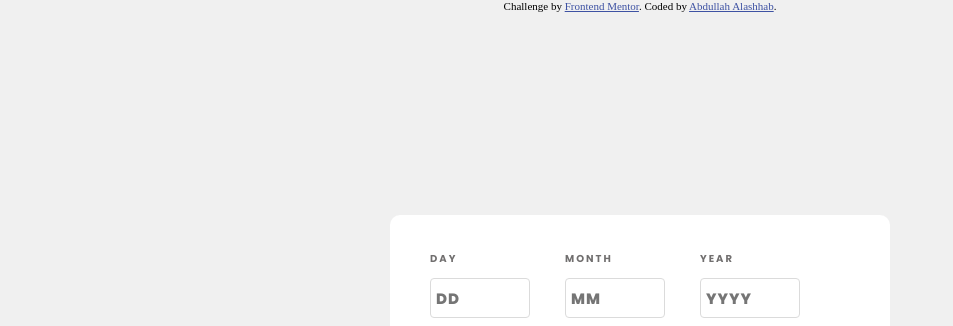
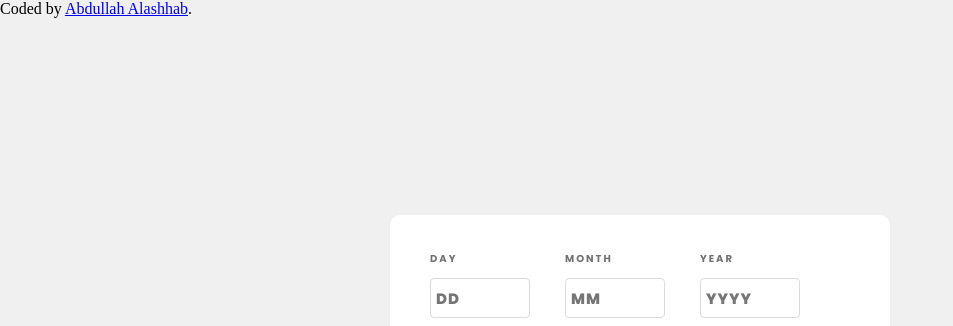
Before and after one commit to DoctorLoo/Age-Calculator-App, a plain HTML site: page index.html in a window 1280 px wide. Shown: the top 326 px of the page, without its empty margins (0-953 px from the left). Drawn offline with Linux system fonts and the light colour scheme.

Commit message:
Update index.html

```diff
--- a/index.html
+++ b/index.html
@@ -58,10 +58,7 @@
     </div>
 </div>
 
-<div class="attribution">
-    Challenge by <a href="https://www.frontendmentor.io?ref=challenge" target="_blank">Frontend Mentor</a>.
-    Coded by <a href="https://github.com/Abdullah-Alashhab">Abdullah Alashhab</a>.
-</div>
+Coded by <a href="https://github.com/Abdullah-Alashhab">Abdullah Alashhab</a>.
 <script src="functionalities.js"></script>
 
 </body>
```
